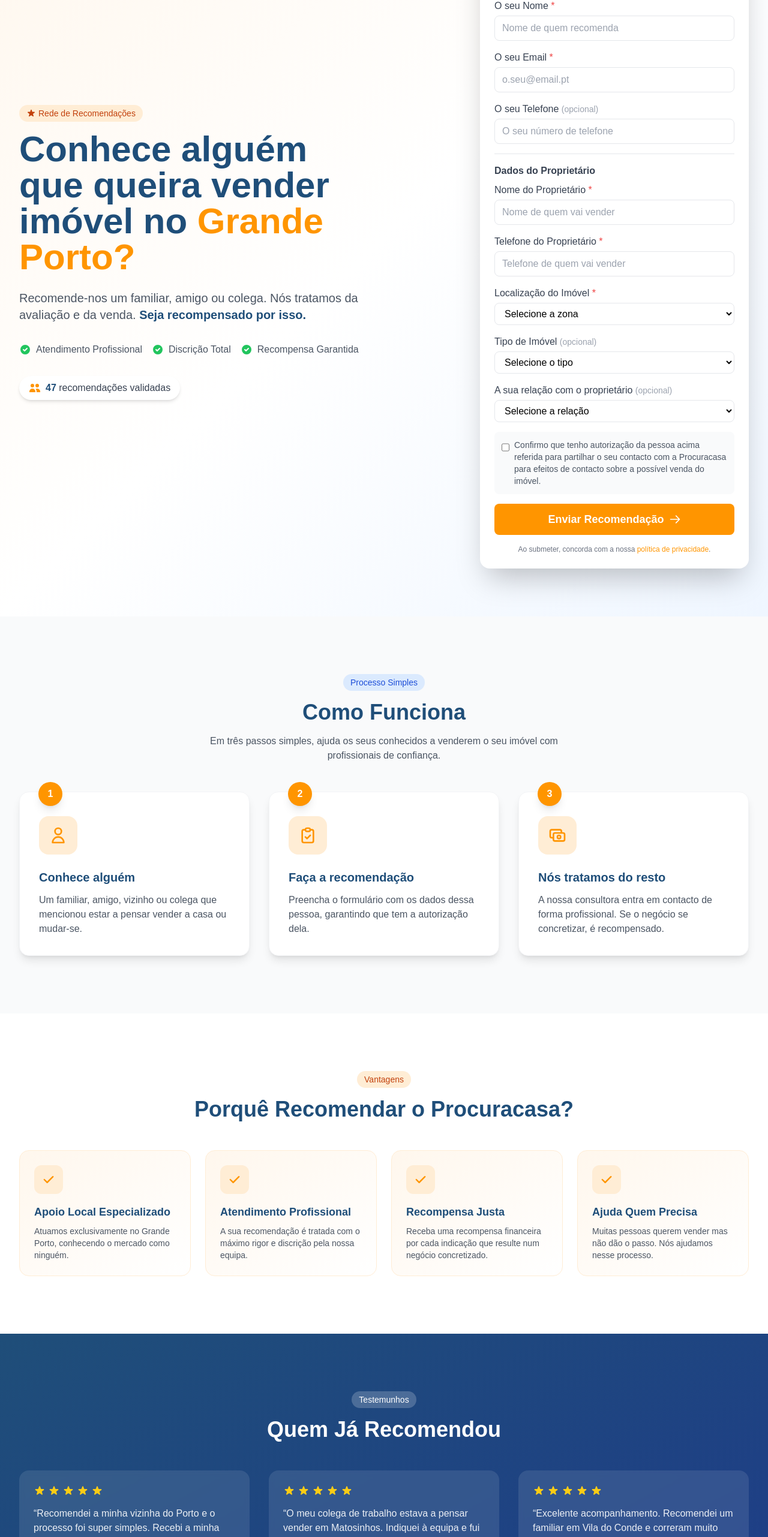
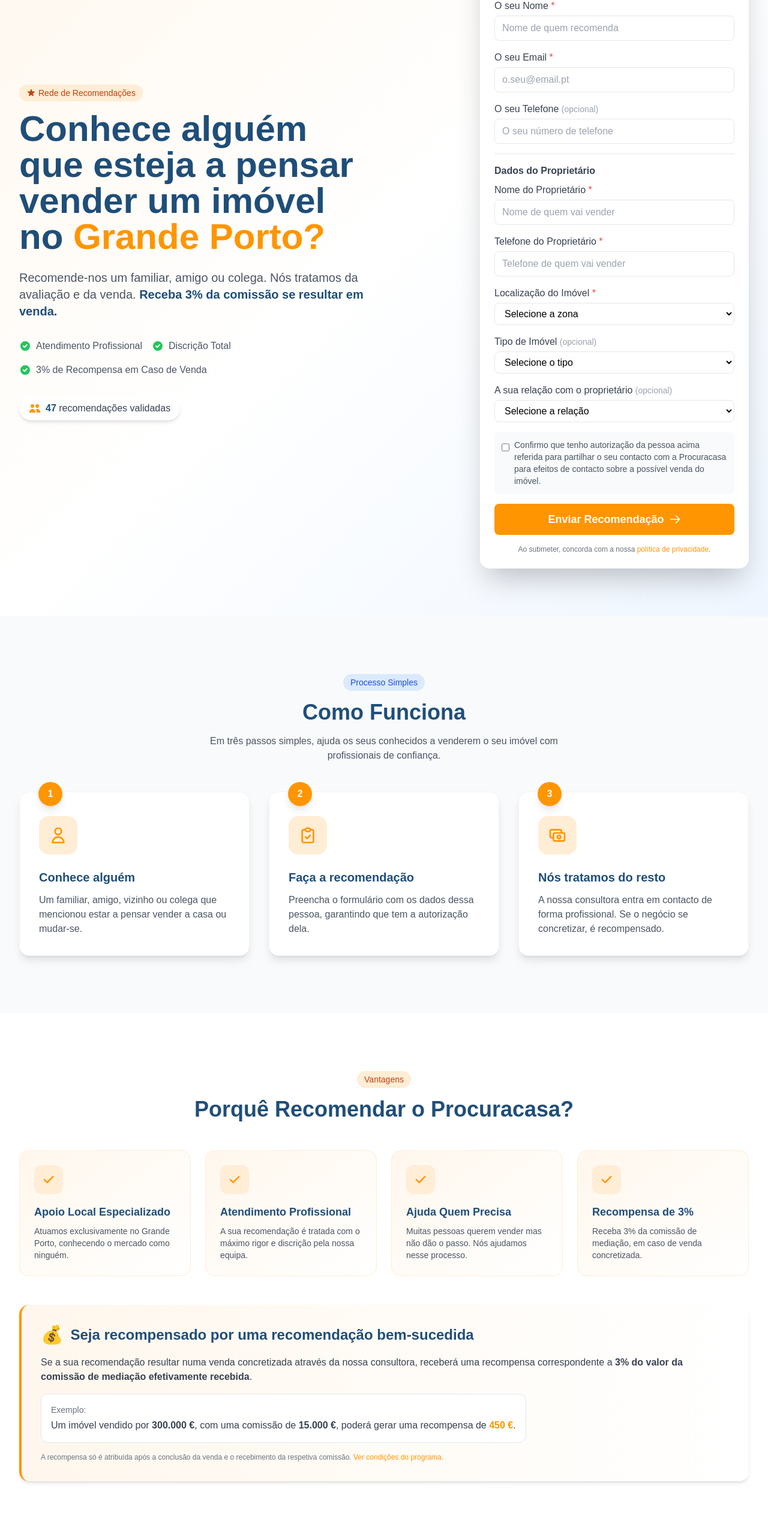
Before and after one commit to ngandra1977/procuracasa, a Next.js app: page / in a window 1280 px wide. Shown: the part 234-2797 px from the top of the page at 60% size. Built offline with nearby package versions, Linux system fonts and the light colour scheme.

Commit message:
Condições do Programa de Recomendações

```diff
--- a/src/app/page.tsx
+++ b/src/app/page.tsx
@@ -19,7 +19,6 @@
   const [errors, setErrors] = useState<Record<string, string>>({});
 
   useEffect(() => {
-    // Mantendo a contagem simulada para prova social
     setLeadCount(47);
   }, []);
 
@@ -80,6 +79,7 @@
             <div className="hidden md:flex items-center gap-8">
               <a href="#como-funciona" className="text-gray-600 hover:text-[#FF9500] transition-colors">Como Funciona</a>
               <a href="#beneficios" className="text-gray-600 hover:text-[#FF9500] transition-colors">Benefícios</a>
+              <a href="#condicoes" className="text-gray-600 hover:text-[#FF9500] transition-colors">Condições</a>
               <a href="#formulario" className="bg-[#FF9500] hover:bg-orange-600 text-white font-medium px-6 py-2 rounded-lg transition-colors">
                 Recomendar
               </a>
@@ -100,6 +100,7 @@
             <div className="flex flex-col gap-4 px-4">
               <a href="#como-funciona" className="text-gray-600" onClick={() => setMobileMenuOpen(false)}>Como Funciona</a>
               <a href="#beneficios" className="text-gray-600" onClick={() => setMobileMenuOpen(false)}>Benefícios</a>
+              <a href="#condicoes" className="text-gray-600" onClick={() => setMobileMenuOpen(false)}>Condições</a>
               <a href="#formulario" className="bg-[#FF9500] text-white text-center py-2 rounded-lg" onClick={() => setMobileMenuOpen(false)}>Recomendar</a>
             </div>
           </div>
@@ -119,12 +120,12 @@
                 Rede de Recomendações
               </span>
               <h1 className="text-4xl sm:text-5xl lg:text-6xl font-bold text-[#1F4E79] leading-tight mb-6">
-                Conhece alguém que queira vender imóvel no{" "}
+                Conhece alguém que esteja a pensar vender um imóvel no{" "}
                 <span className="text-[#FF9500]">Grande Porto?</span>
               </h1>
               <p className="text-lg sm:text-xl text-gray-600 mb-8 max-w-xl mx-auto lg:mx-0">
                 Recomende-nos um familiar, amigo ou colega. Nós tratamos da avaliação e da venda.{" "}
-                <span className="font-semibold text-[#1F4E79]">Seja recompensado por isso.</span>
+                <span className="font-semibold text-[#1F4E79]">Receba 3% da comissão se resultar em venda.</span>
               </p>
               <div className="flex flex-wrap justify-center lg:justify-start gap-4 mb-8">
                 <div className="flex items-center gap-2 text-gray-600">
@@ -143,7 +144,7 @@
                   <svg className="w-5 h-5 text-green-500" fill="currentColor" viewBox="0 0 20 20">
                     <path fillRule="evenodd" d="M10 18a8 8 0 100-16 8 8 0 000 16zm3.707-9.293a1 1 0 00-1.414-1.414L9 10.586 7.707 9.293a1 1 0 00-1.414 1.414l2 2a1 1 0 001.414 0l4-4z" clipRule="evenodd" />
                   </svg>
-                  <span>Recompensa Garantida</span>
+                  <span>3% de Recompensa em Caso de Venda</span>
                 </div>
               </div>
               <div className="inline-flex items-center gap-2 bg-white rounded-full px-4 py-2 shadow-md">
@@ -388,8 +389,8 @@
             {[
               { title: "Apoio Local Especializado", desc: "Atuamos exclusivamente no Grande Porto, conhecendo o mercado como ninguém." },
               { title: "Atendimento Profissional", desc: "A sua recomendação é tratada com o máximo rigor e discrição pela nossa equipa." },
-              { title: "Recompensa Justa", desc: "Receba uma recompensa financeira por cada indicação que resulte num negócio concretizado." },
               { title: "Ajuda Quem Precisa", desc: "Muitas pessoas querem vender mas não dão o passo. Nós ajudamos nesse processo." },
+              { title: "Recompensa de 3%", desc: "Receba 3% da comissão de mediação, em caso de venda concretizada." },
             ].map((benefit, i) => (
               <div key={i} className="bg-gradient-to-br from-orange-50 to-white rounded-2xl p-6 border border-orange-100 hover:shadow-lg transition-shadow">
                 <div className="w-12 h-12 bg-orange-100 rounded-xl flex items-center justify-center mb-4">
@@ -402,8 +403,86 @@
               </div>
             ))}
           </div>
+
+          {/* Reward Box */}
+          <div className="mt-12 bg-gradient-to-r from-orange-50 to-white rounded-2xl p-8 border-l-4 border-[#FF9500] shadow-md">
+            <h3 className="text-2xl font-bold text-[#1F4E79] mb-4 flex items-center gap-3">
+              <span className="text-3xl">💰</span> Seja recompensado por uma recomendação bem-sucedida
+            </h3>
+            <p className="text-gray-700 mb-4">
+              Se a sua recomendação resultar numa venda concretizada através da nossa consultora, receberá uma recompensa correspondente a <strong>3% do valor da comissão de mediação efetivamente recebida</strong>.
+            </p>
+            <div className="bg-white rounded-xl p-4 border border-gray-200 inline-block">
+              <p className="text-sm text-gray-500 mb-1">Exemplo:</p>
+              <p className="text-gray-700">
+                Um imóvel vendido por <strong>300.000 €</strong>, com uma comissão de <strong>15.000 €</strong>, poderá gerar uma recompensa de <strong className="text-[#FF9500]">450 €</strong>.
+              </p>
+            </div>
+            <p className="text-xs text-gray-500 mt-4">
+              A recompensa só é atribuída após a conclusão da venda e o recebimento da respetiva comissão. <a href="#condicoes" className="text-[#FF9500] hover:underline font-medium">Ver condições do programa.</a>
+            </p>
+          </div>
+
         </div>
       </section>
+
+      {/* Conditions Section */}
+      <section id="condicoes" className="py-16 lg:py-24 bg-gray-50">
+        <div className="max-w-4xl mx-auto px-4 sm:px-6 lg:px-8">
+          <div className="text-center mb-12">
+            <span className="inline-flex bg-blue-100 text-blue-700 px-3 py-1 rounded-full text-sm mb-4">Transparência Total</span>
+            <h2 className="text-3xl sm:text-4xl font-bold text-[#1F4E79] mb-4">Condições do Programa de Recomendações</h2>
+            <p className="text-gray-600">Regras claras para que ambas as partes saibam o que esperar.</p>
+          </div>
+
+          <div className="space-y-8">
+            {/* Item 1 */}
+            <div className="bg-white rounded-2xl p-6 shadow-md">
+              <h3 className="text-xl font-bold text-[#1F4E79] mb-3">1. O que é uma recomendação válida?</h3>
+              <p className="text-gray-600 mb-2">A pessoa recomendada deve:</p>
+              <ul className="list-disc list-inside text-gray-600 space-y-1">
+                <li>Ter conhecimento da recomendação;</li>
+                <li>Autorizar o contacto;</li>
+                <li>Estar relacionada com um imóvel localizado na área de atuação indicada (Grande Porto);</li>
+                <li>Não estar já identificada/contactada pela consultora relativamente ao mesmo imóvel.</li>
+              </ul>
+            </div>
+
+            {/* Item 2 */}
+            <div className="bg-white rounded-2xl p-6 shadow-md">
+              <h3 className="text-xl font-bold text-[#1F4E79] mb-3">2. Quando existe direito à recompensa?</h3>
+              <p className="text-gray-600 mb-2">A recompensa só é devida quando ocorrerem todos estes eventos:</p>
+              <ul className="list-disc list-inside text-gray-600 space-y-1">
+                <li>A recomendação é aceite como válida;</li>
+                <li>O imóvel é angariado pela consultora;</li>
+                <li>O imóvel é vendido;</li>
+                <li>A comissão de mediação é efetivamente recebida.</li>
+              </ul>
+            </div>
+
+            {/* Item 3 & 4 */}
+            <div className="grid md:grid-cols-2 gap-8">
+              <div className="bg-white rounded-2xl p-6 shadow-md">
+                <h3 className="text-xl font-bold text-[#1F4E79] mb-3">3. Qual é o valor?</h3>
+                <p className="text-gray-600">3% da comissão de mediação efetivamente recebida, excluindo IVA.</p>
+              </div>
+              <div className="bg-white rounded-2xl p-6 shadow-md">
+                <h3 className="text-xl font-bold text-[#1F4E79] mb-3">4. Quando é paga?</h3>
+                <p className="text-gray-600">Até 30 dias após o recebimento integral da comissão pela agência.</p>
+              </div>
+            </div>
+
+            {/* Item 5 */}
+            <div className="bg-white rounded-2xl p-6 shadow-md border-l-4 border-red-400">
+              <h3 className="text-xl font-bold text-[#1F4E79] mb-3">5. Uma pessoa pode recomendar-se a si própria?</h3>
+              <p className="text-gray-600">
+                Não. Não são elegíveis autorrecomendações. A recompensa destina-se exclusivamente a recomendações espontâneas de terceiros.
+              </p>
+            </div>
+          </div>
+        </div>
+      </section>
+
 
       {/* Social Proof / Testimonials */}
       <section className="py-16 lg:py-24 bg-gradient-to-br from-[#1F4E79] to-blue-900 text-white">
@@ -455,52 +534,8 @@
               <p className="text-blue-200">Discrição</p>
             </div>
             <div>
-              <p className="text-4xl font-bold text-[#FF9500]">€€€</p>
-              <p className="text-blue-200">Recompensas</p>
-            </div>
-          </div>
-        </div>
-      </section>
-
-      {/* Lead Magnet */}
-      <section className="py-16 lg:py-20 bg-gradient-to-r from-orange-500 to-orange-600">
-        <div className="max-w-4xl mx-auto px-4 sm:px-6 lg:px-8">
-          <div className="bg-white rounded-3xl shadow-2xl overflow-hidden">
-            <div className="grid md:grid-cols-2">
-              <div className="p-8 md:p-10">
-                <span className="inline-flex bg-orange-100 text-orange-700 px-3 py-1 rounded-full text-sm mb-4">PDF Gratuito</span>
-                <h2 className="text-2xl sm:text-3xl font-bold text-[#1F4E79] mb-4">
-                  Guia Completo para Comprar Casa em Portugal 2025
-                </h2>
-                <p className="text-gray-600 mb-6">
-                  Partilhe este guia com quem está a pensar comprar casa. Tudo o que precisa de saber sobre o processo.
-                </p>
-                <ul className="space-y-3">
-                  {["Passo-a-passo do processo de compra", "Simulador de custos e impostos", "Checklist de documentos necessários", "Dicas de negociação"].map((item, i) => (
-                    <li key={i} className="flex items-center gap-2 text-gray-600">
-                      <svg className="w-5 h-5 text-green-500 flex-shrink-0" fill="currentColor" viewBox="0 0 20 20">
-                        <path fillRule="evenodd" d="M10 18a8 8 0 100-16 8 8 0 000 16zm3.707-9.293a1 1 0 00-1.414-1.414L9 10.586 7.707 9.293a1 1 0 00-1.414 1.414l2 2a1 1 0 001.414 0l4-4z" clipRule="evenodd" />
-                      </svg>
-                      <span>{item}</span>
-                    </li>
-                  ))}
-                </ul>
-              </div>
-              <div className="bg-gray-50 p-8 md:p-10 flex flex-col justify-center">
-                <a
-                  href="/guia-comprar-casa-portugal.pdf"
-                  download
-                  className="w-full bg-[#FF9500] hover:bg-orange-600 text-white font-semibold py-3 rounded-lg transition-colors flex items-center justify-center gap-2"
-                >
-                  <svg className="w-5 h-5" fill="none" stroke="currentColor" viewBox="0 0 24 24">
-                    <path strokeLinecap="round" strokeLinejoin="round" strokeWidth={2} d="M4 16v1a3 3 0 003 3h10a3 3 0 003-3v-1m-4-4l-4 4m0 0l-4-4m4 4V4" />
-                  </svg>
-                  Download Direto (PDF)
-                </a>
-                <p className="text-xs text-gray-500 text-center mt-4">
-                  Sem spam. Gratuito.
-                </p>
-              </div>
+              <p className="text-4xl font-bold text-[#FF9500]">3%</p>
+              <p className="text-blue-200">Recompensa</p>
             </div>
           </div>
         </div>
@@ -562,6 +597,7 @@
               <ul className="space-y-2 text-gray-400">
                 <li><a href="#como-funciona" className="hover:text-[#FF9500] transition-colors">Como Funciona</a></li>
                 <li><a href="#beneficios" className="hover:text-[#FF9500] transition-colors">Benefícios</a></li>
+                <li><a href="#condicoes" className="hover:text-[#FF9500] transition-colors">Condições</a></li>
                 <li><a href="#formulario" className="hover:text-[#FF9500] transition-colors">Recomendar</a></li>
               </ul>
             </div>
```
